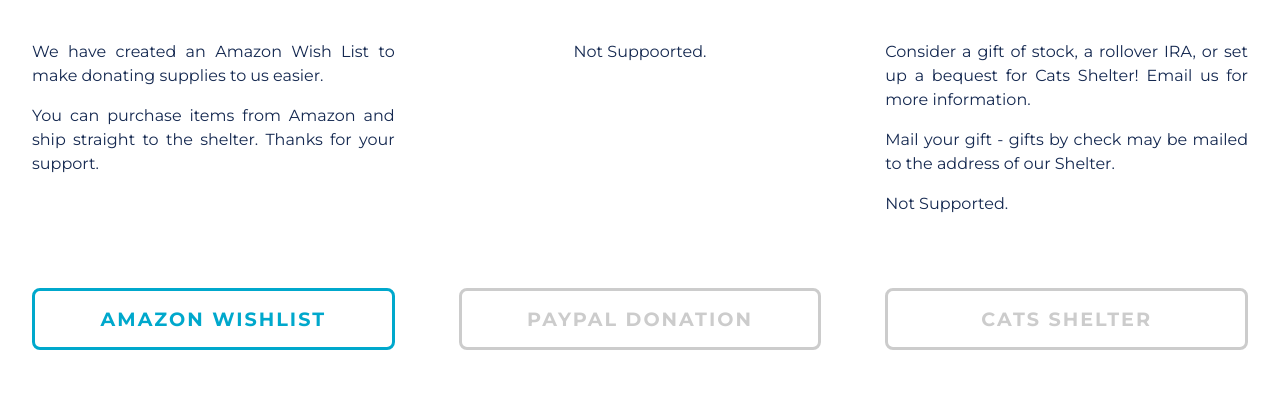
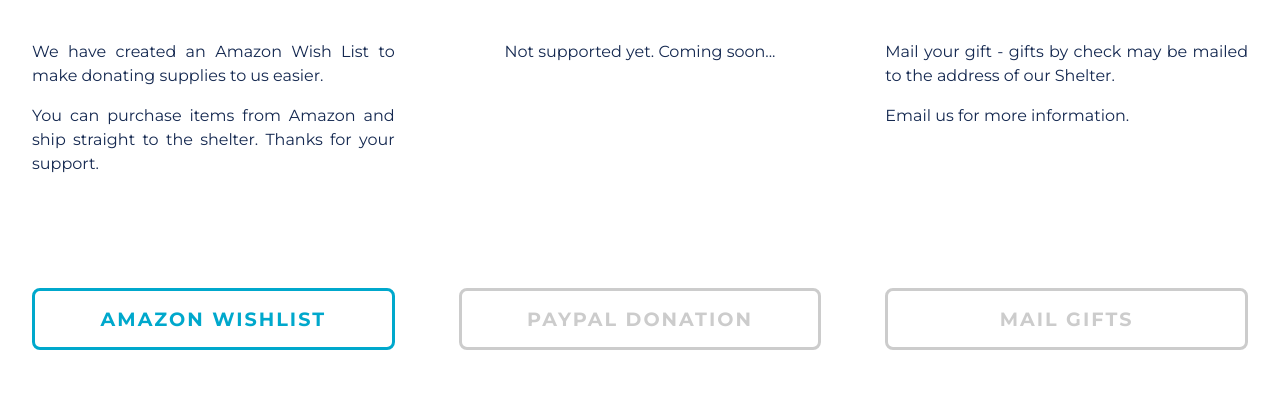
Before and after one commit to GallifreyY/CatsShelter, a React (Create React App) app: page /donate in a window 1280 px wide. Shown: the part 333-733 px from the top of the page. Built offline with nearby package versions, Linux system fonts and the light colour scheme; grey boxes are pictures that could not be loaded; what react-geocode would draw is missing.

Commit message:
donate_change

```diff
--- a/src/containers/Donate/Donate.jsx
+++ b/src/containers/Donate/Donate.jsx
@@ -19,7 +19,7 @@ const Donate = props => {
                     <p>You can purchase items from Amazon and ship straight to the shelter. Thanks for your support.</p>
                 </div>
                 <div className="Donate-card-btn">
-                    <a href="https://www.amazon.com/gp/registry/wishlist/AA1MMN7XY0J5?ref_=cm_sw_em_r_z_g__wb&pldnSite=1">
+                    <a href="https://www.amazon.com/hz/wishlist/intro">
                         <Button btnColor="Button-blue">amazon wishlist</Button>
                     </a>
                 </div>
@@ -29,7 +29,7 @@ const Donate = props => {
                     <Img src={paypalIcon} alt="amazon icon" />
                 </div>
                 <div className="Donate-card-text">
-                    <p>Not Suppoorted.</p>
+                    <p>Not supported yet. Coming soon...</p>
                 </div>
                 <div className="Donate-card-btn">
                     <Button disabled btnColor="Button-blue">paypal donation</Button>
@@ -40,12 +40,11 @@ const Donate = props => {
                     <Img src={agreementIcon} alt="amazon icon" />
                 </div>
                 <div className="Donate-card-text">
-                    <p>Consider a gift of stock, a rollover IRA, or set up a bequest for Cats Shelter! Email us for more information.</p>
                     <p>Mail your gift - gifts by check may be mailed to the address of our Shelter.</p>
-                    <p>Not Supported.</p>
+                    <p>Email us for more information.</p>
                 </div>
                 <div className="Donate-card-btn">
-                    <Button disabled btnColor="Button-blue">cats shelter</Button>
+                    <Button disabled btnColor="Button-blue">MAIL GIFTS</Button>
                 </div>
             </div>
 
```
